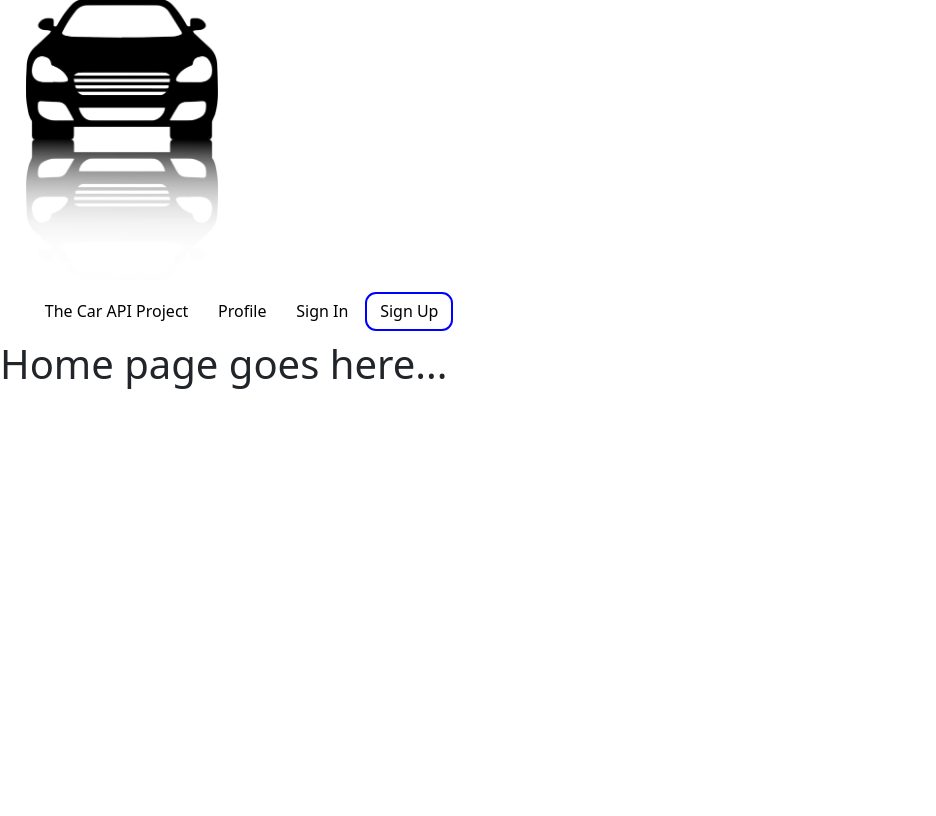
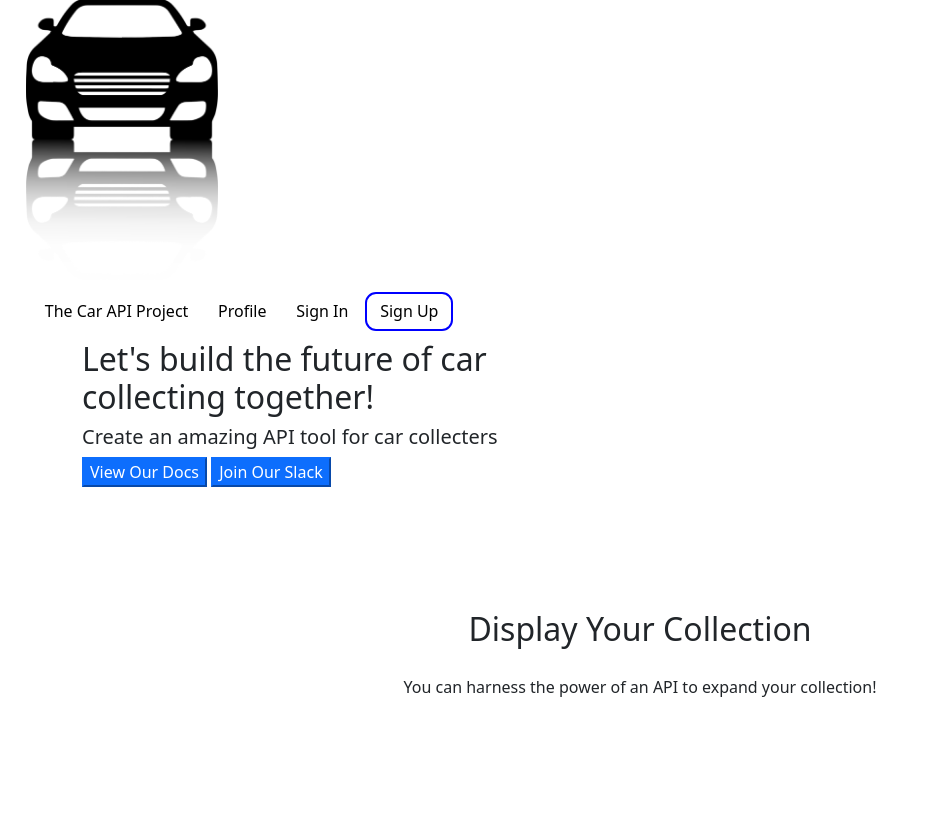
Before and after one commit to CodingChurch1776/Flask-Week5-Day1-Homework, a Flask app: page / in a window 1280 px wide. Shown: the part 25-841 px from the top of the page, without its empty margins (0-936 px from the left). Before the commit the page ends 414 px from the top, so only its background shows below. Run offline with Flask 2, Linux system fonts and the light colour scheme; parts of the project's set-up code (start-up, migrations or seed data) failed here and were passed over; some libraries are stand-ins or nearby versions.

Commit message:
day-2 commit

```diff
--- a/car_inventory/site/site_templates/index.html
+++ b/car_inventory/site/site_templates/index.html
@@ -1,5 +1,104 @@
 {% extends 'base.html' %}
 
 {% block content %}
-<h1>Home page goes here...</h1>
+<div class="container">
+    <header class="row">
+        <div class="col-12 col-md-6" id="header-text">
+            <h2>Let's build the future of car collecting together!</h2>
+            <h5>Create an amazing API tool for car collecters</h5>
+            <div>
+                <button class="btn-primary">View Our Docs</button>
+                <button class="btn-primary">Join Our Slack</button>
+            </div>
+        </div>
+        <!--header image area-->
+        <div class="col-12 col-md-6">
+        </div>
+    </header>
+    <!--End of Header Section-->
+
+    <!--Start of Middle Section-->
+    <section class="row">
+        <div class="col-12" id="middle-text">
+            <h2>Display Your Collection</h2>
+            <p>You can harness the power of an API to expand your collection!</p>
+        </div>
+    </section>
+    <!--End of Middle Section-->
+
+    <!-- Start to Features Section-->
+    <section class="row" id="features-section">
+        <div class="col-12 col-md-4">
+            <img src="../../static/images/" alt="">
+        </div>
+        <div class="col-12 col-md-4"></div>
+        <div class="col-12 col-md-4"></div>
+    </section>
+<!--End of Features Section-->
+
+<!--Begin Community Section-->
+    <section class="row">
+        <div class="col-12 col-md-6">
+            <h4>Talk with like minded car enthusiasts</h4>
+            <p>
+                Talk with other devs around the world and collab
+                on projects wit your data. Join our Slack comunity snd give your project
+                a star to the project on Github!
+            </p>
+            <div>
+
+                <button class="btn btn-primary">View on GitHub!</button>
+                <button class="btn btn-primary">Join Our Slack Channnel</button>
+            </div>
+        </div>
+    </section>
+    <!--End of Community Section-->
+    <footer class="row" id="footer">
+        <div class="col-2 col-md-2">
+            <img src="../../static/images/" alt="">
+        </div>
+
+        <div class="col-2 col-md-2">
+            <div class="footer-text-flex">
+                <h4>Platform</h4>
+                <p>Why Carvana?</p>
+                <p>Donate</p>
+                <p>Spread the Word</p>
+                <p>Our Process</p>
+            </div>
+        </div> <div class="col-2 col-md-2">
+            <div class="footer-text-flex">
+                <h4>Platform</h4>
+                <p>Why Carvana?</p>
+                <p>Donate</p>
+                <p>Spread the Word</p>
+                <p>Our Process</p>
+            </div>
+        </div> <div class="col-2 col-md-2">
+            <div class="footer-text-flex">
+                <h4>Platform</h4>
+                <p>Why Carvana?</p>
+                <p>Donate</p>
+                <p>Spread the Word</p>
+                <p>Our Process</p>
+            </div>
+        </div> <div class="col-2 col-md-2">
+            <div class="footer-text-flex">
+                <h4>Platform</h4>
+                <p>Why Carvana?</p>
+                <p>Donate</p>
+                <p>Spread the Word</p>
+                <p>Our Process</p>
+            </div>
+        </div> <div class="col-2 col-md-2">
+            <div class="footer-text-flex">
+                <h4>Platform</h4>
+                <p>Why Carvana?</p>
+                <p>Donate</p>
+                <p>Spread the Word</p>
+                <p>Our Process</p>
+            </div>
+        </div>
+    </footer>
+</div>
 {% endblock content %}
--- a/car_inventory/static/css/main.css
+++ b/car_inventory/static/css/main.css
@@ -1,5 +1,5 @@
 .ct-nav{
-    display: flex
+    display: center;
     justify-content: space-between;
 }
 
@@ -30,3 +30,27 @@ ul#horizontal-list a:nth-last-child(1){
     margin-right: 0.2vw;
 }
 /* End of Nav styles */
+
+/* Start of header*/
+#header-text{
+    padding: 2 vw;
+}
+
+.header-image{
+    width:82%
+    max-width: 100%;
+}
+/* End of Header/Hero Section */
+
+/* Start of Middle Section*/
+#middle-text{
+    text-align: center;
+    padding: 13vh;
+}
+#middle-text h2{
+    padding: 1.5vw;
+}
+
+/* Start of Features Section */
+
+/* End of Features Section */
--- a/car_inventory/templates/base.html
+++ b/car_inventory/templates/base.html
@@ -13,13 +13,13 @@
 <body>
     <!-- Nav area here-->
     <nav class="ct-nav">
-        <div>
+        <div class="element">
             <img src="../static/Car Images/car-shadow.png" alt="Car Logo">
         </div>
 
 
     <!--Nav Items-->
-        <div>
+        <div class="element">
             <ul id="horizontal-list">
                 <a href="{{ url_for('site.home') }}">
                     <li>The Car API Project</li>
```
Also changed, not shown: car_inventory/authentication/auth_templates/signup.html (+9 -1 lines), car_inventory/authentication/routes.py (+16 -2 lines), car_inventory/forms.py (added, +9 -0 lines), car_inventory/site/site_templates/profile.html (+14 -1 lines), car_inventory/templates/forms.html (added, +18 -0 lines).
